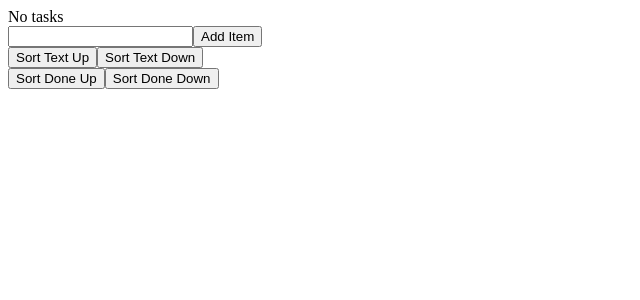
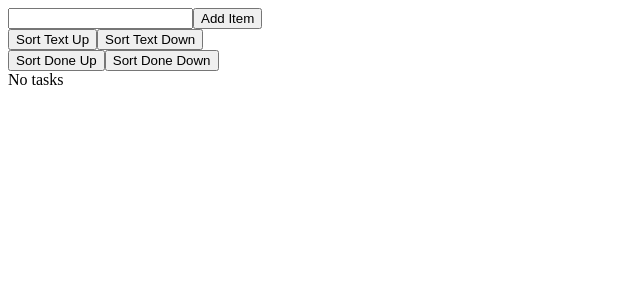
Before and after one commit to agentfan/itstep-react-typescript, a React (Create React App) app: page / in a window 1280 px wide. Shown: the top 300 px of the page, without its empty margins (0-640 px from the left). Built offline with nearby package versions, Linux system fonts and the light colour scheme.

Commit message:
reunited components

```diff
--- a/src/App.tsx
+++ b/src/App.tsx
@@ -26,7 +26,6 @@ const App = () => {
 
   return (
     <div>
-      <ToDoList model={model}/>
       <AddItemBlock model={model}/>
       <div>
         <button onClick={handleSortTextUp}>Sort Text Up</button>
@@ -36,6 +35,7 @@ const App = () => {
         <button onClick={handleSortDonetUp}>Sort Done Up</button>
         <button onClick={handleSortDoneDown}>Sort Done Down</button>
       </div>
+      <ToDoList model={model}/>
     </div>
   );
 }
```
